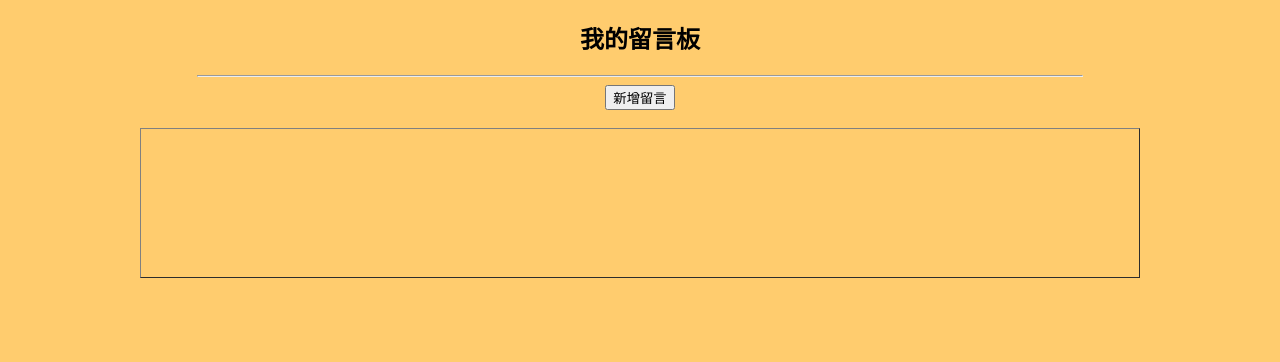
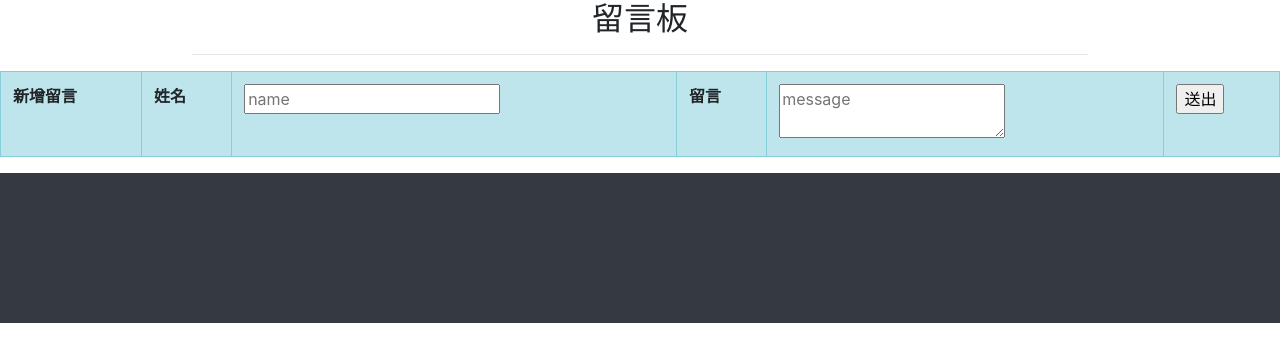
Before and after one commit to Jerry581689/testmessageboard, a CodeIgniter app: page /messageboard-jerry/ in a window 1280 px wide. Shown: the top 362 px of the page. Run offline with CodeIgniter, Linux system fonts and the light colour scheme; data that the repository does not hold is empty.

Commit message:
firstupload

```diff
--- a/application/controllers/MessageBoardController.php
+++ b/application/controllers/MessageBoardController.php
@@ -32,15 +32,15 @@ class MessageBoardController extends CI_Controller
         ]);
     }
 
-    /**
-     * 顯示新增留言介面
-     *
-     * @return void
-     */
-    public function add()
-    {
-        $this->load->view('addpost');
-    }
+    // /**
+    //  * 顯示新增留言介面
+    //  *
+    //  * @return void
+    //  */
+    // public function add()
+    // {
+    //     $this->load->view('addpost');
+    // }
 
     /**
      * 顯示修改介面
--- a/application/controllers/api/ControllerApi.php
+++ b/application/controllers/api/ControllerApi.php
@@ -41,9 +41,9 @@ class ControllerApi extends CI_Controller
             $this->MessageBoardModel->create($author, $content);
             $this->output->set_output(json_encode((object) [
                 'states' => 'ok',
-                'message' => '新增資料成功',
+                'message' => 'Added data successfully',
             ]));
-            header(base_url('MessageBoardController/index'));
+            //header(base_url('MessageBoardController/index'));
         } else {
             //$this->load->view('addpost');
             $this->output->set_output(json_encode((object) [
@@ -59,13 +59,13 @@ class ControllerApi extends CI_Controller
         if ($result == 1) {
             $this->output->set_output(json_encode((object) [
                 'status' => 'success',
-                'message' => '成功刪除' . $result . '筆',
+                'message' => 'Successfully deleted ' . $result ,
             ]));
             $this->load->view('index');
         } else {
             $this->output->set_output(json_encode((object) [
                 'status' => 'failed',
-                'message' => '刪除失敗',
+                'message' => 'failed to delete',
             ]));
         }
     }
--- a/application/models/MessageBoardModel.php
+++ b/application/models/MessageBoardModel.php
@@ -92,14 +92,4 @@ class MessageBoardModel extends CI_Model
 
         return $this->db->affected_rows();
     }
-
-    /**
-     * 關閉資料庫
-     *
-     * @return void
-     */
-    public function __destruct()
-    {
-        $this->db->close();
-    }
 }
--- a/application/views/index.php
+++ b/application/views/index.php
@@ -4,30 +4,39 @@
   <meta charset="UTF-8">
   <title>index</title>
   <script type="text/javascript" src="https://ajax.googleapis.com/ajax/libs/jquery/3.5.1/jquery.min.js"></script>
+  <link rel="stylesheet" href="https://stackpath.bootstrapcdn.com/bootstrap/4.5.0/css/bootstrap.min.css" integrity="sha384-9aIt2nRpC12Uk9gS9baDl411NQApFmC26EwAOH8WgZl5MYYxFfc+NcPb1dKGj7Sk" crossorigin="anonymous">
 </head>
 
-<body bgcolor="#FFCC6E">
+<body>
   <center>
-    <h2>我的留言板</h2>
+    <h2>留言板</h2>
     <hr width="70%">
-    <a href="<?=site_url('MessageBoardController/add')?>">
-      <input type="submit" name="add" value="新增留言" />
-    </a>
-    <br><br>
-  </center>
+  <form>
+    <table class="table table-bordered table-info">
+      <tbody>
+        <tr>
+          <th>新增留言</th>
+          <th for="input-user">姓名</th>
+              <th>
+                <input name="input-user" placeholder="name" />
+              </th>
+          <th  align="center" for="input-content">留言</th>
+              <th  align="center">
+                <textarea name="input-content" placeholder="message"></textarea>
+              </th>
+          <th align="center" rowspan="2"><input id="create1" type="submit"  value="送出" /></th>
+        </tr>
+      </tbody>
+  </table>
+</form>
 
-      <table border="1" align="center" width="1000px" height="150px">
-
+      <table class="table table-hover table-dark" align="center" width="1000px" height="150px">
         <thead>
 
         </thead>
 
-
       </table>
-    <!-- <center>
-    <p>目前沒有留言</p>
-    </center> -->
-
+</center>
 </body>
- <script type="text/javascript" src="<?= base_url('assets/js/messageboard.js') ?>"></script>
+ <script type="text/javascript" src="<?=base_url('assets/js/messageboard.js')?>"></script>
 </html>
--- a/assets/js/addpost.js
+++ b/assets/js/addpost.js
@@ -20,7 +20,7 @@ $(document).ready(function () {
     }
   });
 
-  $(document).on("click", "#create1", function () {
+  $('#create1').on("click", function () {
     let name = $("input[name='input-user']").val();
     let content = $("textarea[name='input-content']").val();
     $.ajax({
@@ -32,8 +32,8 @@ $(document).ready(function () {
         'content': content,
       },
       success: function (response) {
-        window.location = "http://127.0.0.1/messageboard-jerry/"
         console.log(response);
+        window.location = "http://127.0.0.1/messageboard-jerry/";
       }
     })
   });
--- a/assets/js/edit.js
+++ b/assets/js/edit.js
@@ -1,6 +1,7 @@
 $(document).ready(function () {
     var url = location.href;
     var ary1 = url.split('edit/');
+    console.log(new URL(location.href));
     var id = ary1[1];
     console.log(id);
     $.ajax({
--- a/assets/js/messageboard.js
+++ b/assets/js/messageboard.js
@@ -4,7 +4,7 @@ $(document).ready(function () {
         return new Promise((resolve) => {
             $.ajax({
                 method: 'GET',
-                url: 'http://127.0.0.1/messageboard-jerry/index.php/api/ControllerApi',
+                url: '/messageboard-jerry/index.php/api/ControllerApi',
                 dataType: 'json',
                 success: (response) => {
                     //console.log(data);
@@ -18,19 +18,19 @@ $(document).ready(function () {
     getMessages().then((messages) => {
         messages.forEach((message) => {
             $('thead').append(`
-        <tr>
-            <th width="100px" height="50px">留言者</th>
-            <th width="100px" height="50px">${message.author}</th>
-            <th width="100px" height="50px">時間</th>
-            <th width="100px" height="50px">${message.time}</th>
-            <th width="100px" height="50px"><input type="button" value="刪除" onclick="location.href=' http://127.0.0.1/messageboard-jerry/index.php/api/ControllerApi/remove/${message.id} '"></th>
-            </tr>
-        <tr>
-          <td align="center" width="100px">留言內容</td>
-          <td width="100px" height="50px" colspan="3" align="center">${message.liuyan}</td>
-          <td align="center" width="100px"><input type="button" class="update" value="修改" onclick="location.href=' http://127.0.0.1/messageboard-jerry/index.php/MessageBoardController/edit/${message.id} '"></td>
-        </tr>
-        `)
+                <tr>
+                    <th>留言者</th>
+                    <th>留言內容</th>
+                    <th>時間</th>
+                    <th><input type="button" value="刪除" onclick="location.href=' http://127.0.0.1/messageboard-jerry/index.php/api/ControllerApi/remove/${message.id} '"></th>
+                </tr>
+                <tr>
+                    <td>${message.author}</td>
+                    <td>${message.liuyan}</td>
+                    <td>${message.time}</td>
+                    <td><input type="button" class="update" value="修改" onclick="location.href=' http://127.0.0.1/messageboard-jerry/index.php/MessageBoardController/edit/${message.id} '"></td>
+                </tr>
+            `)
         });
     })
 
```
